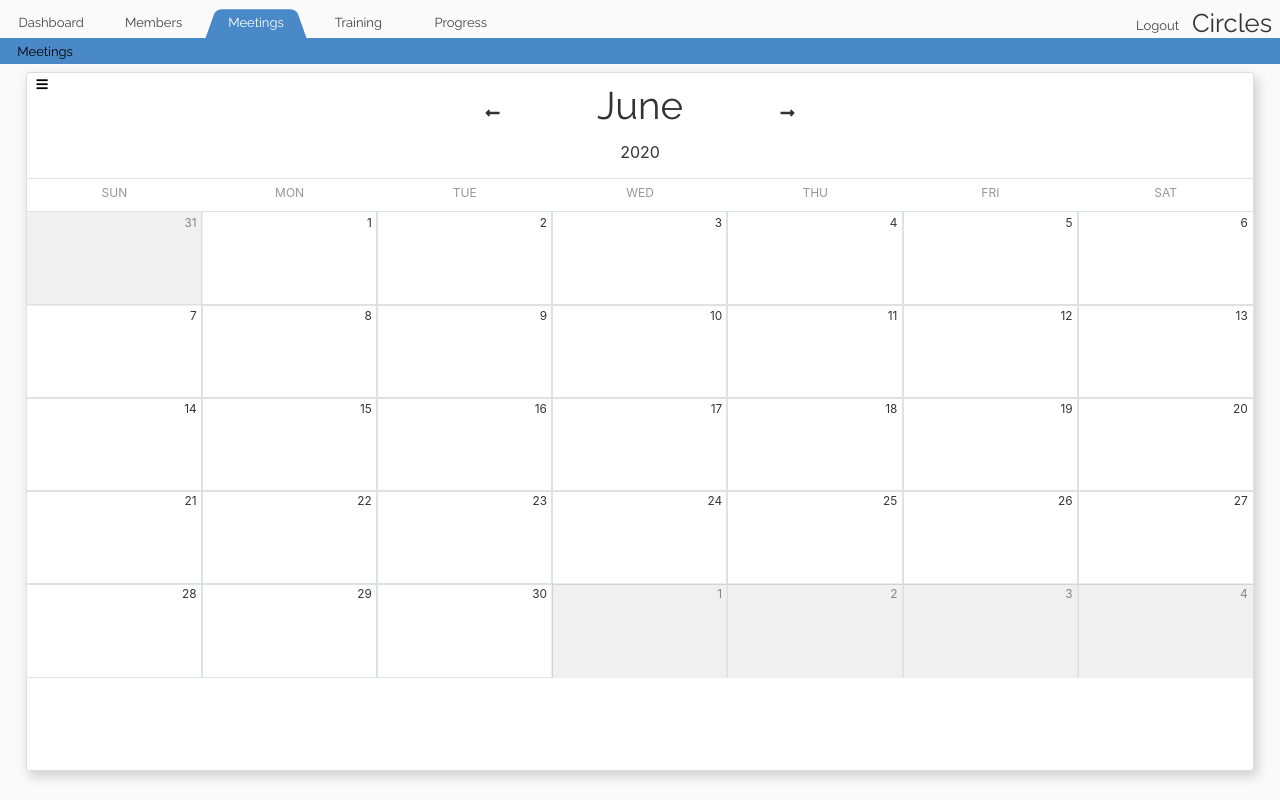
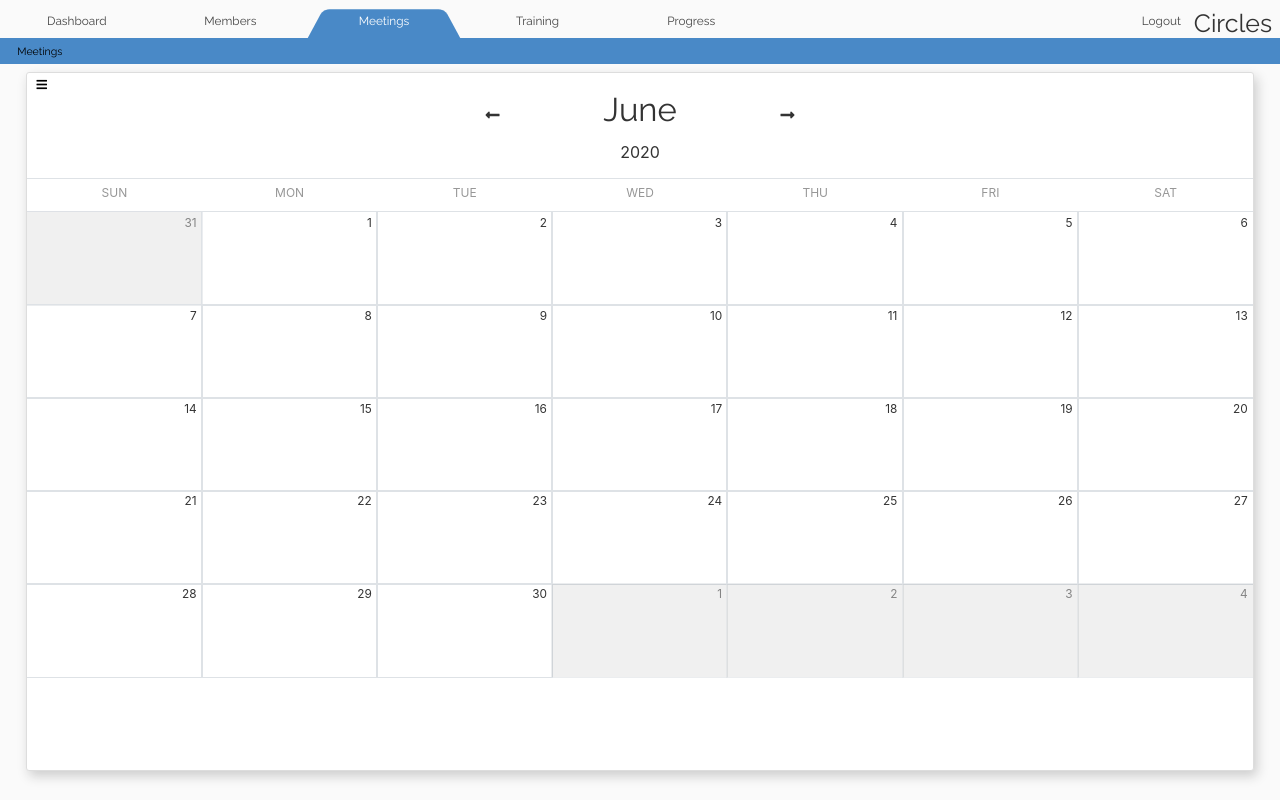
Before and after one commit to nickwitten/circles, a Django app: page /meetings/ in a window 1280 px wide. Run offline with Django 3.2, Linux system fonts and the light colour scheme; the visitor is signed in with stand-in values (Sample User, id 1); data comes from the database, SQL or seed files in the repository; data that the repository does not hold is empty; some libraries are stand-ins or nearby versions.

Commit message:
Fix css styles for IE and add site to profile

```diff
--- a/dashboard/static/dashboard/css/main.css
+++ b/dashboard/static/dashboard/css/main.css
@@ -10,7 +10,14 @@ body {
 header {
   display: flex;
   flex-flow: column wrap;
-  height: max(8vh, 4vw);
+  height: 8vh;
+  min-height: 50px;
+  min-width: 350px;
+}
+#content_container {
+  height: 92vh;
+  min-height: 610px;
+  min-width: 350px;
 }
 h1, h2, h3, h4, h5, h6{
   font-family: Raleway, sans-serif;
@@ -18,13 +25,13 @@ h1, h2, h3, h4, h5, h6{
   padding: 0;
 }
 h1 {
-  font-size: max(25px, 2vw);
+  font-size: 25px;
 }
 a {
-  font-size: max(12px,1vw);
+  font-size: 12px;
 }
 p {
-  font-size: clamp(10px, 1.1vw, 13px);
+  font-size: calc(8px + 0.3vw);
   margin: 0;
 }
 a:hover{
@@ -52,7 +59,6 @@ a:hover{
     background-color: #b6b6b6;
 }
 header a{
-  font-size: clamp(10px, 1.1vw, 13px);
   font-family: Raleway, sans-serif;
   z-index: 2;
   font-weight: 400;
@@ -124,7 +130,8 @@ header a{
 #cssmenu > ul > li {
   float: left;
   height: 100%;
-  width: max(8vw, 63px);
+  width: 12vw;
+  min-width: 60px;
   text-align: center;
   display: flex;
 }
@@ -193,12 +200,10 @@ header a{
   flex-flow: row wrap;
 }
 #logout_btn {
-    margin-right: 1vw;
-    height: 50%;
-    position: relative;
-    top: 40%;
+    margin: auto 1vw auto 0;
+    font-size: calc(8px + 0.3vw);
 }
-@media screen and (max-width: 600px) {
+@media screen and (max-width: 550px) {
     #app_title {
         display: none;
     }
@@ -245,10 +250,12 @@ header a{
   align-items: center;
   }
 .sub_tags li{
-  display: inline-block;
-  font-size: calc(50% + 0.5vw);
   padding: 0;
   margin: 0 1.0vw;
+  display: flex;
+}
+.sub_tags a {
+  font-size: calc(8px + 0.2vw);
 }
 .profile-container{
   padding:1rem;
@@ -308,7 +315,7 @@ header a{
   border: 1px solid #ccc;
   box-radius: 3px;
   font-family: Raleway, sans-serif;
-  font-size: max(20px,3vw);
+  font-size: calc(20px + 1vw);
 }
 
 .expanding_size {
--- a/meetings/static/meetings/css/meetings.css
+++ b/meetings/static/meetings/css/meetings.css
@@ -1,13 +1,13 @@
 #content_container {
     position: relative;
     overflow: auto;
-    height: calc(100vh - max(8vh, 4vw));
 }
 
 #calendar_content {
     position: relative;
     padding: 0 2rem 0 0;
-    height: max(95%, 500px);
+    height: 95%;
+    overflow: hidden;
 }
 
 #calendar_menu_btn {
@@ -64,7 +69,8 @@
     height: 15%;
 }
 #month_container {
-    width: max(20vw, 130px);
+    width: 20vw;
+    min-width: 130px;
 }
 #month_selector_container {
     display: flex;
@@ -73,7 +79,7 @@
     margin: auto auto 0 auto;
 }
 #month_container h3 {
-    font-size: max(3vw, 25px);
+    font-size: calc(20px + 1vw);
 }
 #year_container {
     position: relative;
--- a/meetings/static/meetings/js/meetings.js
+++ b/meetings/static/meetings/js/meetings.js
@@ -283,7 +283,8 @@ function submitMeeting(pk) {
     $('#id_attendees').val(getPeopleSelectValue());
     $('#id_start_time').val(start_datetime);
     $('#id_end_time').val(end_datetime);
-    $('#date_select').hide();
+    $('#date_container .select-container').removeClass('visible');
+    $('#date_select').removeClass('show');
     var form = $("#meeting_form").serialize();
     var csrftoken = $('[name = "csrfmiddlewaretoken"]').val();
     dates = JSON.stringify(datePickerSelectedDates);
@@ -664,7 +665,8 @@ function hideMeetingInfo() {
     $('#type_select .container').removeClass('show');
     $('#id_start_time').val('');
     datePickerSelectedDates = [];
-    $('#date_select').hide();
+    $('#date_select').removeClass('show');
+    $('#date_container .select-container').removeClass('visible');
     $('#date_container').removeClass('shadow');
     $('#id_end_time').val('');
     $('#start_hour').text('00');
@@ -773,7 +775,8 @@ function buildDatePicker(month_offset) {
 }
 
 function toggleDatePicker(month_offset) {
-    $('#date_select').toggle();
+    $('#date_container .select-container').toggleClass('visible');
+    $('#date_select').toggleClass('show');
     $('#date_container').toggleClass('shadow');
     $('#date_select_btn').toggleClass('hidden');
     buildDatePicker(month_offset);
@@ -1051,10 +1054,10 @@ function startListeners() {
         $('#link_modal').hide();
     });
     $('#calendar_menu_btn').on("click", function() {
-        $('#calendar_menu').show();
+        $('#calendar_menu').toggleClass('show');
     })
     $('#calendar_menu .back').on("click", function() {
-        $('#calendar_menu').hide();
+        $('#calendar_menu').removeClass('show');
     });
     $('#calendar_menu .chapter').on("click", function() {
         showSites($(this));
--- a/meetings/templates/meetings/meetings.html
+++ b/meetings/templates/meetings/meetings.html
@@ -50,7 +50,7 @@
       </div>
       <div id="datetime_container">
         <div id="date_container" class="">
-          <div style="position:relative">
+          <div style="position:relative; height:fit-content">
             <div class="date-spacer">
               <p>00/00/0000</p>
             </div>
@@ -58,9 +58,11 @@
           </div>
           <i id="date_select_btn" class="far fa-calendar-alt hidden" data-month_offset="0"></i>
           <div class="break"></div>
-          <div id="date_select">
-            <i class="previous">x</i>
-            <i class="next">x</i>
+          <div class="select-container">
+            <div id="date_select">
+              <i class="previous">x</i>
+              <i class="next">x</i>
+            </div>
           </div>
         </div>
         <div id="time_select">
@@ -176,7 +178,7 @@
 
   <div id="calendar_content" class="content-section shadow p-0 mb-4">
     <a id="calendar_menu_btn" class="fas fa-bars blacklink" href="#"></a>
-    <div id="calendar_menu" style="display: none;">
+    <div id="calendar_menu">
       <a href="#" class="fas fa-times back blacklink"></a>
       <h3>Sites</h3>
       <div class="site_select">
```
Also changed, not shown: other parts of meetings/static/meetings/css/meetings.css (+52 -37 lines), members/models.py (+14 -13 lines).
